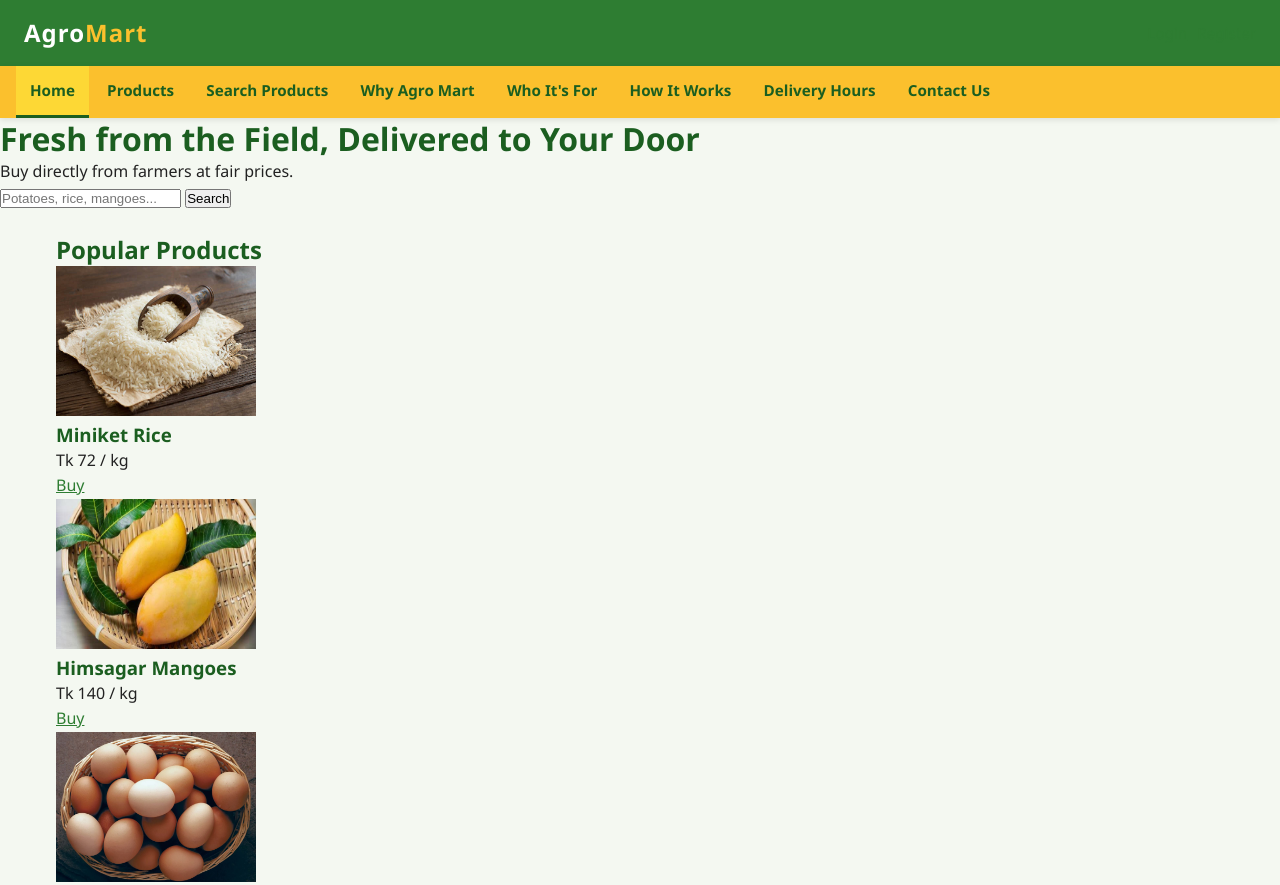
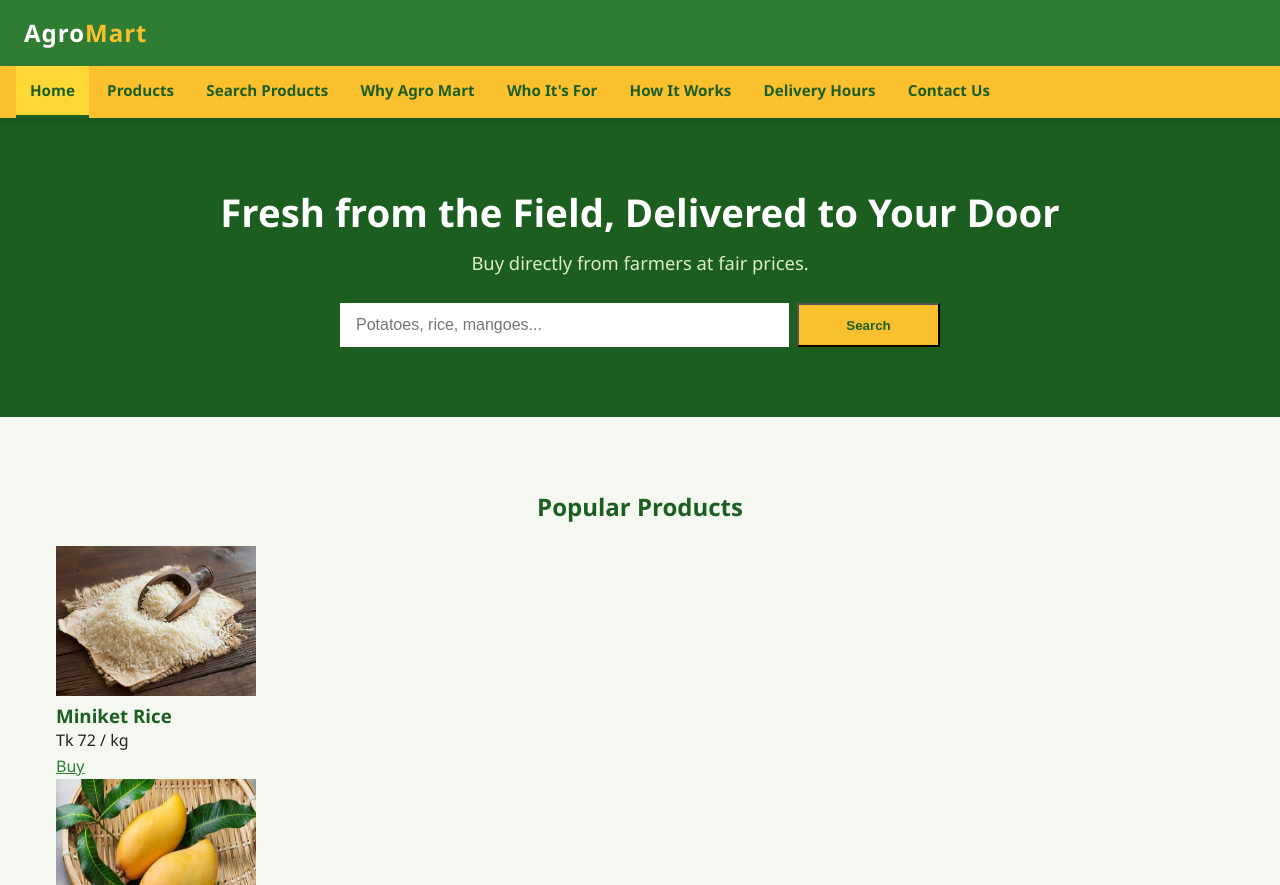
Before and after one commit to aminhossain009/fall-26-27-Agro-Marketplace-Management-System, a plain HTML site: page index.html in a window 1280 px wide. Shown: the top 885 px of the page. Drawn offline with Linux system fonts and the light colour scheme.

Commit message:
amin home page

```diff
--- a/css/style.css
+++ b/css/style.css
@@ -167,3 +167,63 @@ a:hover {
   font-size: 0.85rem;
   color: #777777;
 }
+
+
+/* Home page - Amin */
+.hero {
+  background-color: #1B5E20;
+  color: white;
+  text-align: center;
+  padding: 70px 20px;
+}
+
+.hero h1 {
+  color: white;
+  font-size: 2.4rem;
+  margin-bottom: 10px;
+}
+
+.hero p {
+  font-size: 1.15rem;
+  color: #DCEDC8;
+}
+
+/* The search box inside the hero */
+.hero-search {
+  max-width: 600px;
+  margin: 26px auto 0 auto;
+  display: flex;
+  flex-wrap: wrap;
+  gap: 8px;
+}
+
+.hero-search input[type="text"] {
+  flex: 3;
+  min-width: 220px;
+  padding: 13px 16px;
+  font-size: 1rem;
+  border: none;
+}
+
+.hero-search .btn {
+  flex: 1;
+  background-color: #FBC02D;
+  color: #1B5E20;
+  font-weight: bold;
+}
+
+.home-section {
+  padding: 40px 0 10px 0;
+}
+
+.section-heading {
+  text-align: center;
+  margin: 10px 0 24px 0;
+}
+
+.section-heading p {
+  color: #666666;
+  font-weight: normal;
+  font-size: 1rem;
+  margin-top: 6px;
+}
```
